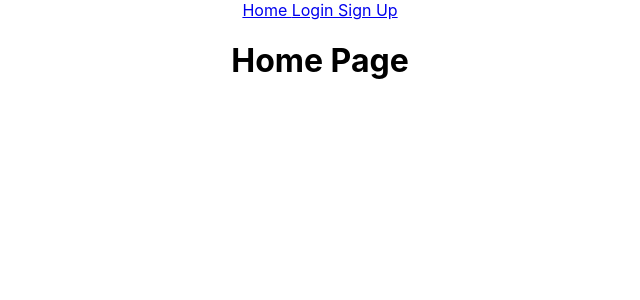
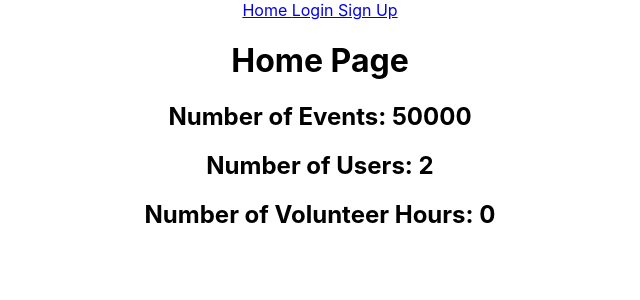
Before and after one commit to cfgdelaware23/Team-12, a React (Create React App) app in the folder client/: page / in a window 1280 px wide. Shown: the top 300 px of the page, without its empty margins (320-960 px from the left). Built offline with nearby package versions, Linux system fonts and the light colour scheme; no server answers.

Commit message:
created basic layout for fetching dashboard items

```diff
--- a/client/src/pages/Home.js
+++ b/client/src/pages/Home.js
@@ -1,12 +1,61 @@
 import './Home.css';
 import { Link } from 'react-router-dom';
-import Navbar from '../components/Navbar/navbar'; // Use "Navbar" with an uppercase "N"
+import Navbar from '../components/Navbar/navbar';
+import React, { useState, useEffect } from 'react';
 
 function Home() {
+  const [totalVolunteerHours, setTotalVolunteerHours] = useState(0);
+  const [totalEvents, setTotalEvents] = useState(50000);
+  const [totalUsers, setTotalUsers] = useState(2);
+
+  useEffect(() => {
+    // Fetch the total volunteer hours
+    fetch('/api/volunteer-hours')
+      .then((response) => response.json())
+      .then((data) => {
+        setTotalVolunteerHours(data.totalHours);
+      })
+      .catch((error) => {
+        console.error(error);
+      });
+
+    // Fetch the total number of events
+    fetch('/api/total-events')
+      .then((response) => response.json())
+      .then((data) => {
+        setTotalEvents(data.totalEvents);
+      })
+      .catch((error) => {
+        console.error(error);
+      });
+
+    // Fetch the total number of users
+    fetch('/api/total-users')
+      .then((response) => response.json())
+      .then((data) => {
+        setTotalUsers(data.totalUsers);
+      })
+      .catch((error) => {
+        console.error(error);
+      });
+  }, [])
   return (
     <>
       <Navbar />
       <h1>Home Page</h1>
+      <div className="dashboard">
+        <div className="dashboardCards">
+          <h2> Number of Events: {totalEvents}</h2>
+
+        </div>
+        <div className="dashboardCards">
+          <h2> Number of Users: {totalUsers} </h2>
+        </div>
+        <div className="dashboardCards">
+          <h2> Number of Volunteer Hours: {totalVolunteerHours} </h2>
+        </div>
+
+      </div>
     </>
   );
 }
```
